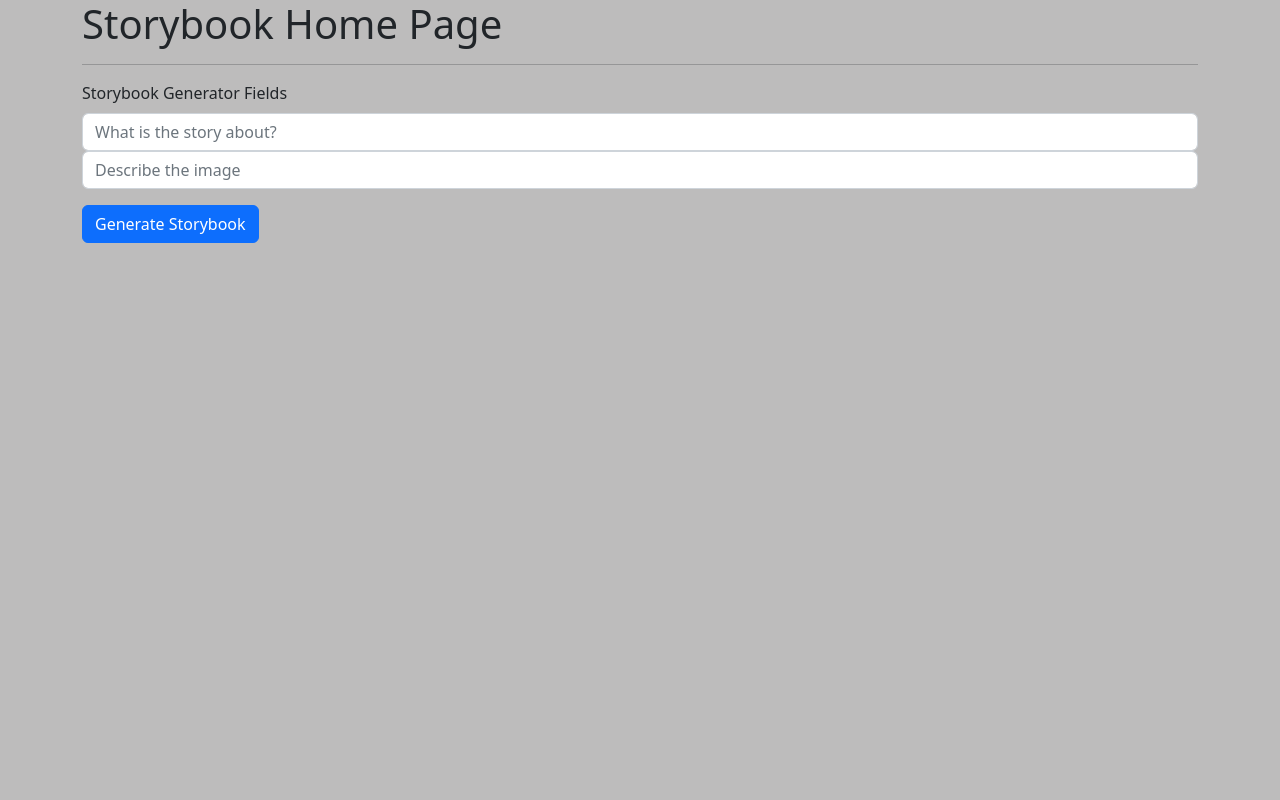
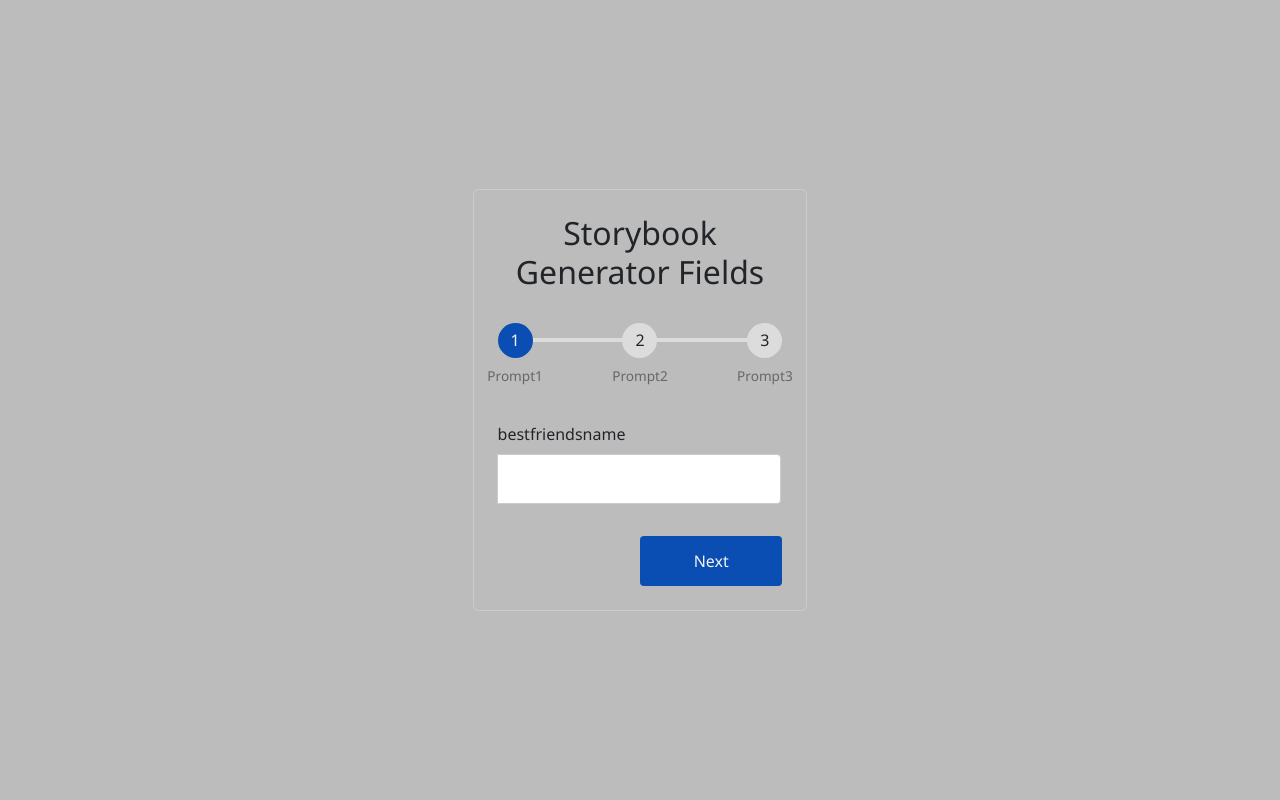
Before and after one commit to florisjkruger4/Storybook_Generator, a Django app: page / in a window 1280 px wide. Run offline with Django 4.2, Linux system fonts and the light colour scheme.

Commit message:
added multistep form

```diff
--- a/Storybook_Generator/settings.py
+++ b/Storybook_Generator/settings.py
@@ -113,7 +113,7 @@ STATICFILES_DIRS = [
 
 STATIC_URL = 'static/'
 
-OPENAI_API_KEY = "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"
+OPENAI_API_KEY = "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"
 
 # Default primary key field type
 # https://docs.djangoproject.com/en/4.0/ref/settings/#default-auto-field
--- a/base/views.py
+++ b/base/views.py
@@ -6,19 +6,25 @@ from .aigenerator import *
 from django.contrib import messages
 from django.core.files.storage import FileSystemStorage
 from django.http import HttpResponse
+from django.shortcuts import render
 
 def homePage(request):
 
     context = {}
 
     if request.method == 'POST':
-        bookName = request.POST['storyDescription']
-        bookContent = request.POST['storyDescription']
-        bookImg = request.POST['imgDescription']
+        #bookName = request.POST['storyDescription']
+        #bookContent = request.POST['storyDescription']
+        bookImg = "someone called " + request.POST['bestfriendsname'] + " with " + request.POST['superpower'] + " powers in " + request.POST['location']
+
+        name = request.POST['bestfriendsname']
+        power = request.POST['superpower']
+        location = request.POST['location']
+
         # print(bookImg)
 
-        context['storybookName'] = returnStorybookName(bookName)
-        context['storybookStory'] = returnStorybookStory(bookContent)
+        #context['storybookName'] = returnStorybookName(bookName)
+        context['storybookStory'] = returnStorybookStory(name, power, location)
         context['coverImage'] = returnStorybookImg(bookImg)[0]
         context['image2'] = returnStorybookImg(bookImg)[1]
 
--- a/templates/home.html
+++ b/templates/home.html
@@ -4,47 +4,274 @@
     <meta charset="utf-8">
     <meta name="viewport" content="width=device-width, initial-scale=1">
     <title>OpenAI Demo</title>
+
     <link href="https://cdn.jsdelivr.net/npm/bootstrap@5.2.3/dist/css/bootstrap.min.css" rel="stylesheet" integrity="sha384-rbsA2VBKQhggwzxH7pPCaAqO46MgnOM80zW1RWuH61DGLwZJEdK2Kadq2F9CUG65" crossorigin="anonymous">
+
   </head>
+
+  <style>
+    :root {
+    --primary-color: rgb(11, 78, 179);
+    }
+
+    *,
+    *::before,
+    *::after {
+        box-sizing: border-box;
+    }
+
+    body {
+        font-family: Montserrat, "Segoe UI", Tahoma, Geneva, Verdana, sans-serif;
+        margin: 0;
+        display: grid;
+        place-items: center;
+        min-height: 100vh;
+    }
+    /* Global Stylings */
+    label {
+        display: block;
+        margin-bottom: 0.5rem;
+    }
+
+    input {
+        display: block;
+        width: 100%;
+        padding: 0.75rem;
+        border: 1px solid #ccc;
+        border-radius: 0.25rem;
+    }
+
+    .width-50 {
+        width: 50%;
+    }
+
+    .ml-auto {
+        margin-left: auto;
+    }
+
+    .text-center {
+        text-align: center;
+    }
+
+    /* Progressbar */
+    .progressbar {
+        position: relative;
+        display: flex;
+        justify-content: space-between;
+        counter-reset: step;
+        margin: 2rem 0 4rem;
+    }
+
+    .progressbar::before,
+    .progress {
+        content: "";
+        position: absolute;
+        top: 50%;
+        transform: translateY(-50%);
+        height: 4px;
+        width: 100%;
+        background-color: #dcdcdc;
+        z-index: -1;
+    }
+
+    .progress {
+        background-color: var(--primary-color);
+        width: 0%;
+        transition: 0.3s;
+    }
+
+    .progress-step {
+        width: 2.1875rem;
+        height: 2.1875rem;
+        background-color: #dcdcdc;
+        border-radius: 50%;
+        display: flex;
+        justify-content: center;
+        align-items: center;
+    }
+
+    .progress-step::before {
+        counter-increment: step;
+        content: counter(step);
+    }
+
+    .progress-step::after {
+        content: attr(data-title);
+        position: absolute;
+        top: calc(100% + 0.5rem);
+        font-size: 0.85rem;
+        color: #666;
+    }
+
+    .progress-step-active {
+        background-color: var(--primary-color);
+        color: #f3f3f3;
+    }
+
+    /* Form */
+    .form {
+        width: clamp(320px, 30%, 430px);
+        margin: 0 auto;
+        border: 1px solid #ccc;
+        border-radius: 0.35rem;
+        padding: 1.5rem;
+    }
+
+    .form-step {
+        display: none;
+        transform-origin: top;
+        animation: animate 0.5s;
+    }
+
+    .form-step-active {
+        display: block;
+    }
+
+    .input-group {
+        margin: 2rem 0;
+    }
+
+    @keyframes animate {
+        from {
+        transform: scale(1, 0);
+        opacity: 0;
+        }
+        to {
+        transform: scale(1, 1);
+        opacity: 1;
+        }
+    }
+
+    /* Button */
+    .btns-group {
+        display: grid;
+        grid-template-columns: repeat(2, 1fr);
+        gap: 1.5rem;
+    }
+
+    .btn {
+        padding: 0.75rem;
+        display: block;
+        text-decoration: none;
+        background-color: var(--primary-color);
+        color: #f3f3f3;
+        text-align: center;
+        border-radius: 0.25rem;
+        cursor: pointer;
+        transition: 0.3s;
+    }
+    .btn:hover {
+        box-shadow: 0 0 0 2px #fff, 0 0 0 3px var(--primary-color);
+    }
+  </style>
+
   <body style="background-color: rgb(189, 188, 188);">
+
     <div class="container">
-        <h1>Storybook Home Page</h1>
-        <hr>
-        <form action="#" method="post">
+        <form action="#" class="form" method="post">
             {% csrf_token %}
-            <div class="mb-3">
-                <label for="form-label" class="form-label">Storybook Generator Fields</label>
-                <input type="text" class="form-control" name="storyDescription" placeholder="What is the story about?" required>
-                <input type="text" class="form-control" name="imgDescription" placeholder="Describe the image" required>
+            <h2 class="text-center">Storybook Generator Fields</h2>
+
+            <!-- Progress bar -->
+            <div class="progressbar">
+                <div class="progress" id="progress"></div>
+
+                <div
+                class="progress-step progress-step-active"
+                data-title="Prompt1"
+                ></div>
+                <div class="progress-step" data-title="Prompt2"></div>
+                <div class="progress-step" data-title="Prompt3"></div>
             </div>
-            <button type="submit" class="btn btn-primary" name="button">Generate Storybook</button>
+
+            <!-- Step 1 -->
+            <div class="form-step form-step-active">
+                <div class="input-group">
+                <label for="bestfriendsname">bestfriendsname</label>
+                <input type="text" name="bestfriendsname" id="bestfriendsname" />
+                </div>
+                <div class="">
+                <a href="#" class="btn btn-next width-50 ml-auto">Next</a>
+                </div>
+            </div>
+
+            <!-- Step 2 -->
+            <div class="form-step">
+                <div class="input-group">
+                <label for="superpower">superpower</label>
+                <input type="text" name="superpower" id="superpower" />
+                </div>
+                <div class="btns-group">
+                <a href="#" class="btn btn-prev">Previous</a>
+                <a href="#" class="btn btn-next">Next</a>
+                </div>
+            </div>
+
+            <!-- Step 3 -->
+            <div class="form-step">
+                <div class="input-group">
+                <label for="location">location</label>
+                <input type="text" name="location" id="location" />
+                </div>
+                <div class="btns-group">
+                <a href="#" class="btn btn-prev">Previous</a>
+                <input type="submit" value="Submit" class="btn" />
+                </div>
+            </div>
         </form>
     </div>
 
     <script src="https://cdn.jsdelivr.net/npm/bootstrap@5.2.3/dist/js/bootstrap.bundle.min.js" integrity="sha384-kenU1KFdBIe4zVF0s0G1M5b4hcpxyD9F7jL+jjXkk+Q2h455rYXK/7HAuoJl+0I4" crossorigin="anonymous"></script>
+
+    <script>
+        const prevBtns = document.querySelectorAll(".btn-prev");
+        const nextBtns = document.querySelectorAll(".btn-next");
+        const progress = document.getElementById("progress");
+        const formSteps = document.querySelectorAll(".form-step");
+        const progressSteps = document.querySelectorAll(".progress-step");
+
+        let formStepsNum = 0;
+
+        nextBtns.forEach((btn) => {
+        btn.addEventListener("click", () => {
+            formStepsNum++;
+            updateFormSteps();
+            updateProgressbar();
+        });
+        });
+
+        prevBtns.forEach((btn) => {
+        btn.addEventListener("click", () => {
+            formStepsNum--;
+            updateFormSteps();
+            updateProgressbar();
+        });
+        });
+
+        function updateFormSteps() {
+        formSteps.forEach((formStep) => {
+            formStep.classList.contains("form-step-active") &&
+            formStep.classList.remove("form-step-active");
+        });
+
+        formSteps[formStepsNum].classList.add("form-step-active");
+        }
+
+        function updateProgressbar() {
+        progressSteps.forEach((progressStep, idx) => {
+            if (idx < formStepsNum + 1) {
+            progressStep.classList.add("progress-step-active");
+            } else {
+            progressStep.classList.remove("progress-step-active");
+            }
+        });
+
+        const progressActive = document.querySelectorAll(".progress-step-active");
+
+        progress.style.width =
+            ((progressActive.length - 1) / (progressSteps.length - 1)) * 100 + "%";
+        }
+    </script>
+
   </body>
 </html>
-
-
-
-
-
-<!--
-# secret key: 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
-
-import os
-import openai
-
-openai.api_key = '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'
-openai.Model.list()
-
-response = openai.Image.create(
-    prompt = "A turtle with a jetpack flying through a galaxy",
-    n = 2,
-    size = "512x512"
-)
-
-image_url = response['data'][0]['url']
-
-print(response)
--->
```
Also changed, not shown: base/aigenerator.py (+4 -4 lines), 1 other file.
